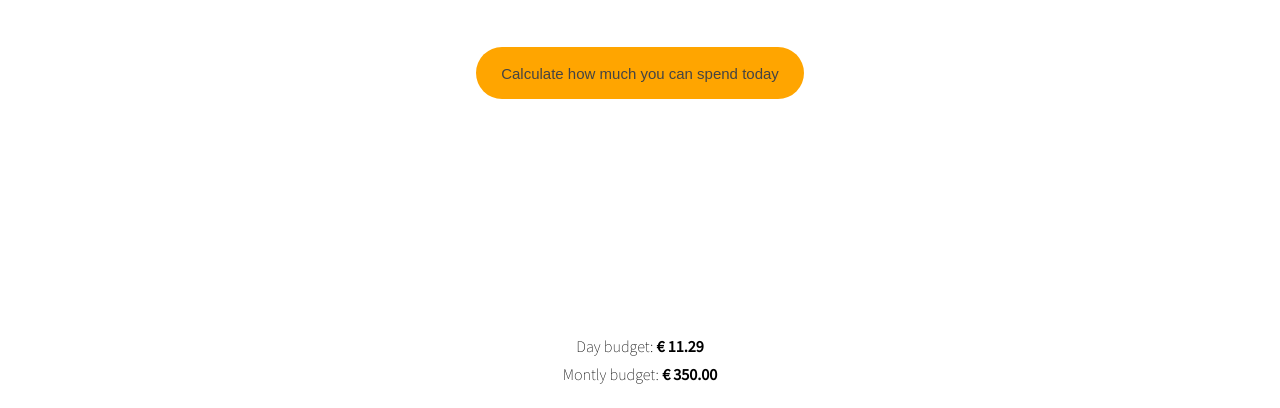
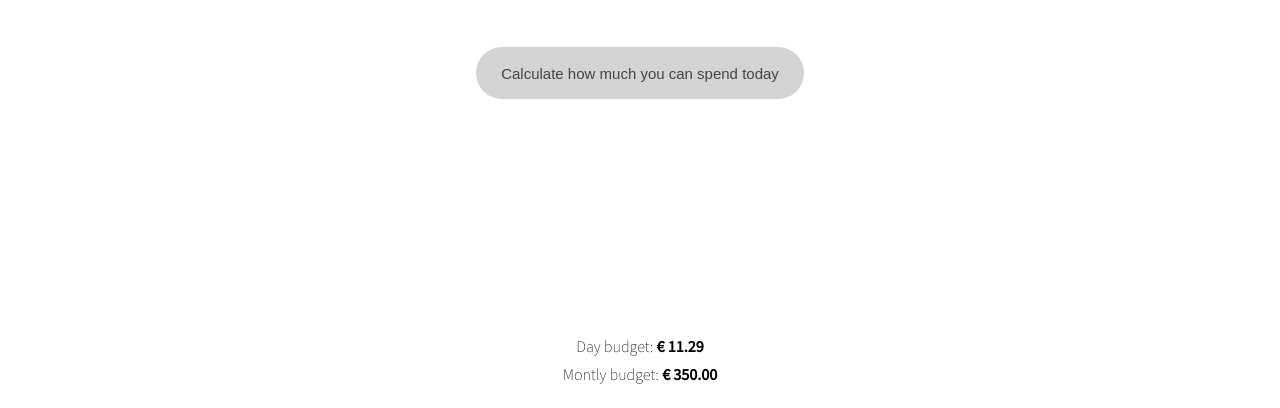
Before and after one commit to sbuijs/grcryBd, a plain HTML site: page grcrybd.html in a window 1280 px wide. Shown: the part 392-800 px from the top of the page. Drawn offline with Linux system fonts and the light colour scheme.

Commit message:
changed button color

```diff
--- a/style.css
+++ b/style.css
@@ -76,7 +76,7 @@ body {
   padding: 1.75rem 2.5rem;
   margin: 5rem 2rem;
   border: none;
-  background-color: orange;
+  background-color: lightgray;
   color: #444;
   border-radius: 10rem;
   cursor: pointer;
```
